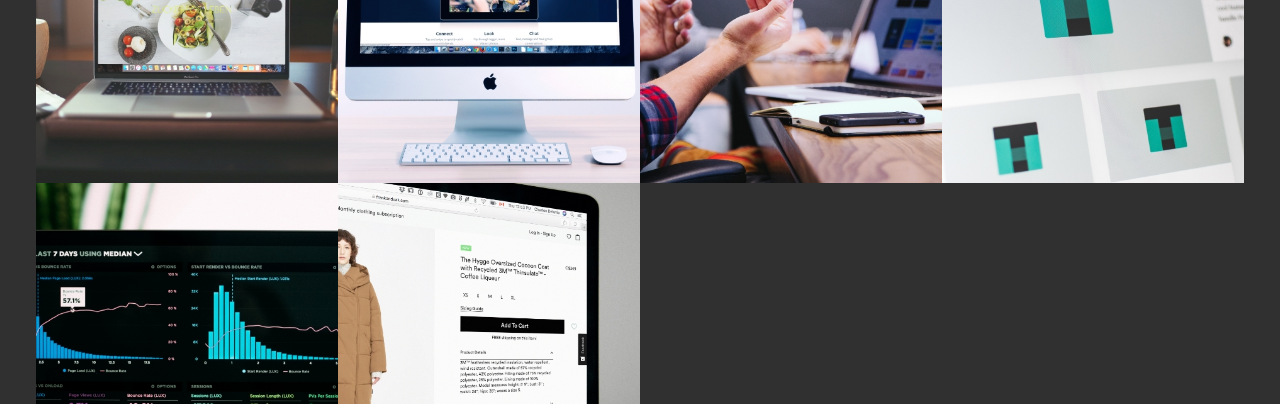
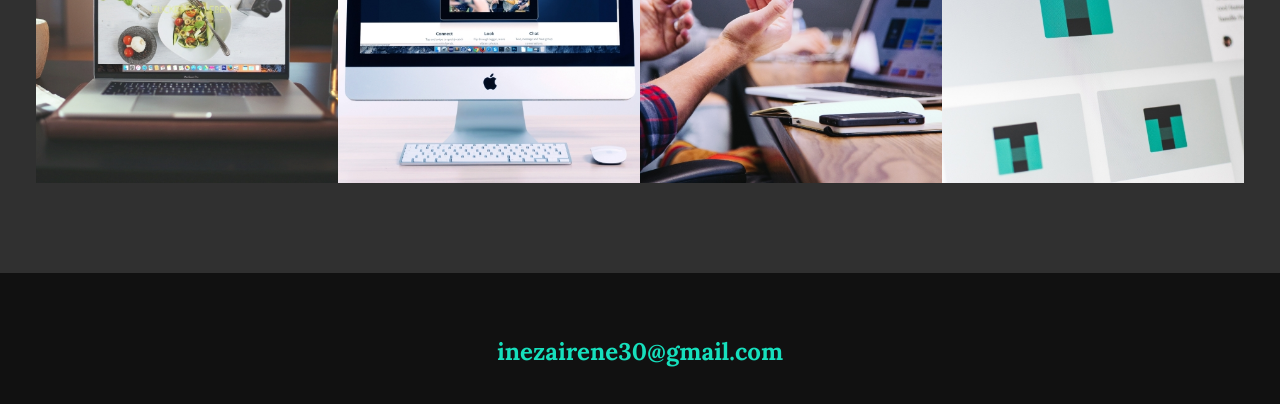
Before and after one commit to baghor/Irene-Portfolio, a plain HTML site: page index.html in a window 1280 px wide. Shown: the part 3127-3531 px from the top of the page. Drawn offline with nearby package versions, Linux system fonts and the light colour scheme.

Commit message:
removed the portfolio 9 1nd 10

```diff
--- a/index.html
+++ b/index.html
@@ -152,18 +152,8 @@
                 </a>
 
                 <!-- Portfolio item 08 -->
-                <a href="#" class="portfolio__item">
+                <a href="portfolio-item.html" class="portfolio__item">
                     <img src="img/portfolio-08.jpg" alt="" class="portfolio__img">
-                </a>
-
-                <!-- Portfolio item 09 -->
-                <a href="#" class="portfolio__item">
-                    <img src="img/portfolio-09.jpg" alt="" class="portfolio__img">
-                </a>
-
-                <!-- Portfolio item 0 0-->
-                <a href="#" class="portfolio__item">
-                    <img src="img/portfolio-10.jpg" alt="" class="portfolio__img">
                 </a>
             </div>
         </section>
```
